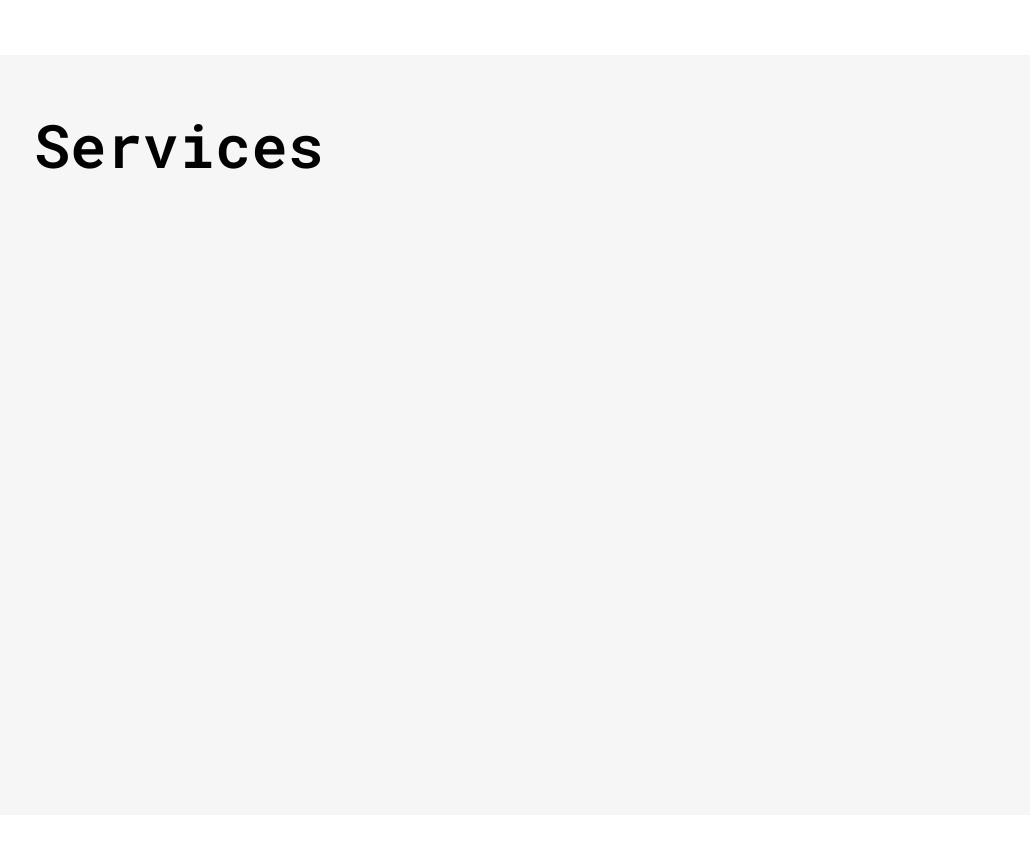
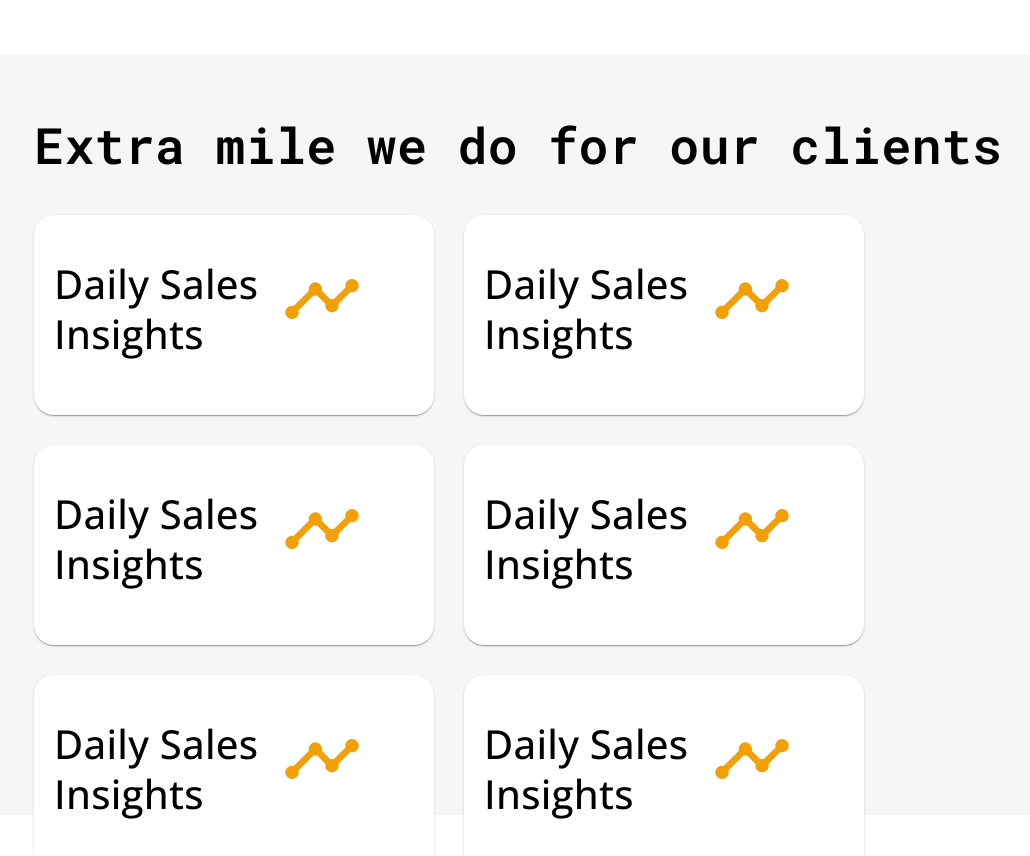
Before and after one commit to askargillani/amazonPPC, an Angular app: page / in a window 1280 px wide. Shown: the part 1920-2776 px from the top of the page, without its empty margins (46-1076 px from the left). Before the commit the page ends 2735 px from the top, so only its background shows below. Built offline with nearby package versions, Linux system fonts and the light colour scheme.

Commit message:
extra-mile

```diff
--- a/src/app/app.component.css
+++ b/src/app/app.component.css
@@ -47,7 +47,7 @@
 .heading {
     font-family: 'Roboto Mono', monospace;
     color: black;
-    font-size: 60px;
+    font-size: 50px;
 }
 
 .cards-container {
@@ -65,3 +65,10 @@
     background-color: #F6F6F6;
     padding: 80px;
 }
+
+.extra-mile-inner-container {
+    margin-top : 60px;
+    display: flex;
+    flex-wrap: wrap;
+    margin-right: 20px;
+}
--- a/src/app/app.component.html
+++ b/src/app/app.component.html
@@ -50,9 +50,42 @@
     </div>
 
     <div class="extra-mile-container">
-        <p class="heading">Services</p>
-        <div class="carousel-outer-container">
+        <p class="heading">Extra mile we do for our clients</p>
+        <div class="extra-mile-inner-container">
+            <app-services-card style="margin-right: 30px; margin-bottom: 30px;"
+            [title_string]="'Daily Sales Insights'"
+            [icon_string]="'timeline'"
+            ></app-services-card>
 
+            <app-services-card style="margin-right: 30px; margin-bottom: 30px"
+            [title_string]="'Daily Sales Insights'"
+            [icon_string]="'timeline'"
+            ></app-services-card>
+
+            <app-services-card style="margin-right: 30px; margin-bottom: 30px"
+            [title_string]="'Daily Sales Insights'"
+            [icon_string]="'timeline'"
+            ></app-services-card>
+
+            <app-services-card style="margin-right: 30px; margin-bottom: 30px"
+            [title_string]="'Daily Sales Insights'"
+            [icon_string]="'timeline'"
+            ></app-services-card>
+
+            <app-services-card style="margin-right: 30px; margin-bottom: 30px"
+            [title_string]="'Daily Sales Insights'"
+            [icon_string]="'timeline'"
+            ></app-services-card>
+
+            <app-services-card style="margin-right: 30px; margin-bottom: 30px"
+            [title_string]="'Daily Sales Insights'"
+            [icon_string]="'timeline'"
+            ></app-services-card>
+
+            <app-services-card style="margin-right: 30px; margin-bottom: 30px"
+            [title_string]="'Daily Sales Insights'"
+            [icon_string]="'timeline'"
+            ></app-services-card>
         </div>
     </div>
 </div>
--- a/src/app/app.module.ts
+++ b/src/app/app.module.ts
@@ -10,13 +10,15 @@ import { DisplayCardComponent } from './shared/display-card/display-card.compone
 import {MatCardModule} from '@angular/material/card';
 import {MatDividerModule} from '@angular/material/divider';
 import {MatProgressBarModule} from '@angular/material/progress-bar';
+import { ServicesCardComponent } from './shared/services-card/services-card.component';
 
 
 @NgModule({
   declarations: [
     AppComponent,
     WebHeaderComponent,
-    DisplayCardComponent
+    DisplayCardComponent,
+    ServicesCardComponent
   ],
   imports: [
     BrowserModule,
--- /dev/null
+++ b/src/app/shared/services-card/services-card.component.css
@@ -0,0 +1,43 @@
+.display-card {
+    height: 200px;
+    width: 400px;
+    border-radius: 20px;
+}
+
+.display-card:hover {
+    box-shadow: 0px 0px 10px rgba(0, 0, 0, 0.5);
+    cursor: pointer;
+}
+
+.container {
+    display: flex;
+    margin-top: auto;
+    margin-bottom: auto;
+}
+
+.left-container {
+    width: 60%;
+    display: flex;
+    justify-content: center;
+    padding-left: 20px;
+}
+
+.right-container {
+    width: 40%;
+    height: 100%;
+}
+
+.service-name {
+    font-family: 'Open Sans', sans-serif;
+    font-size: 40px;
+    font-weight: 200;
+    line-height: 40px;
+    line-height: 50px;
+}
+
+.card-icon {
+    font-size: 80px;
+    width: auto;
+    height: auto;
+    color: #f3a008;
+}
--- /dev/null
+++ b/src/app/shared/services-card/services-card.component.html
@@ -0,0 +1,10 @@
+<mat-card class="display-card" >
+    <div class="container">
+        <div class="left-container">
+            <div><p class="service-name">{{title_string}}</p></div>
+        </div>
+        <div class="right-container">
+            <mat-icon class="card-icon">{{icon_string}}</mat-icon>
+        </div>
+    </div>
+</mat-card>
```
Also changed, not shown: src/app/shared/services-card/services-card.component.ts (added, +12 -0 lines), 1 other file (tests, documents, lock files or other folders).
